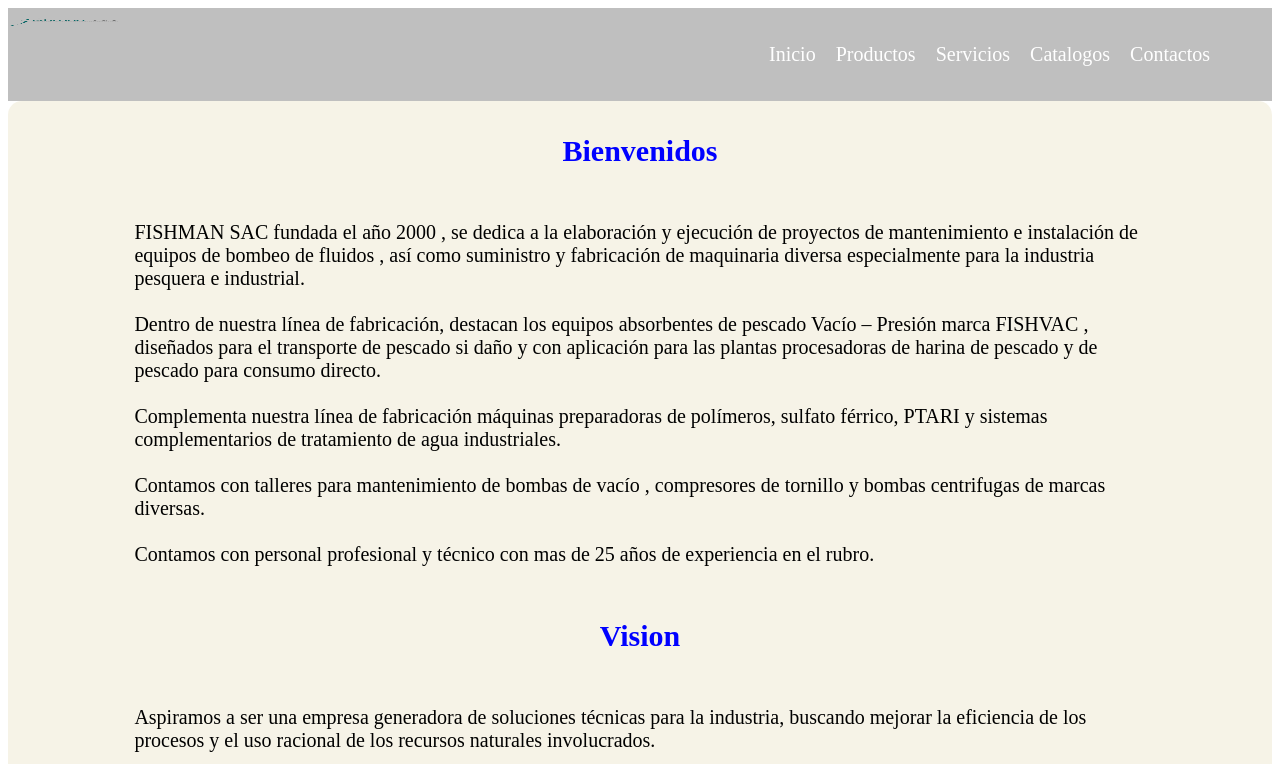
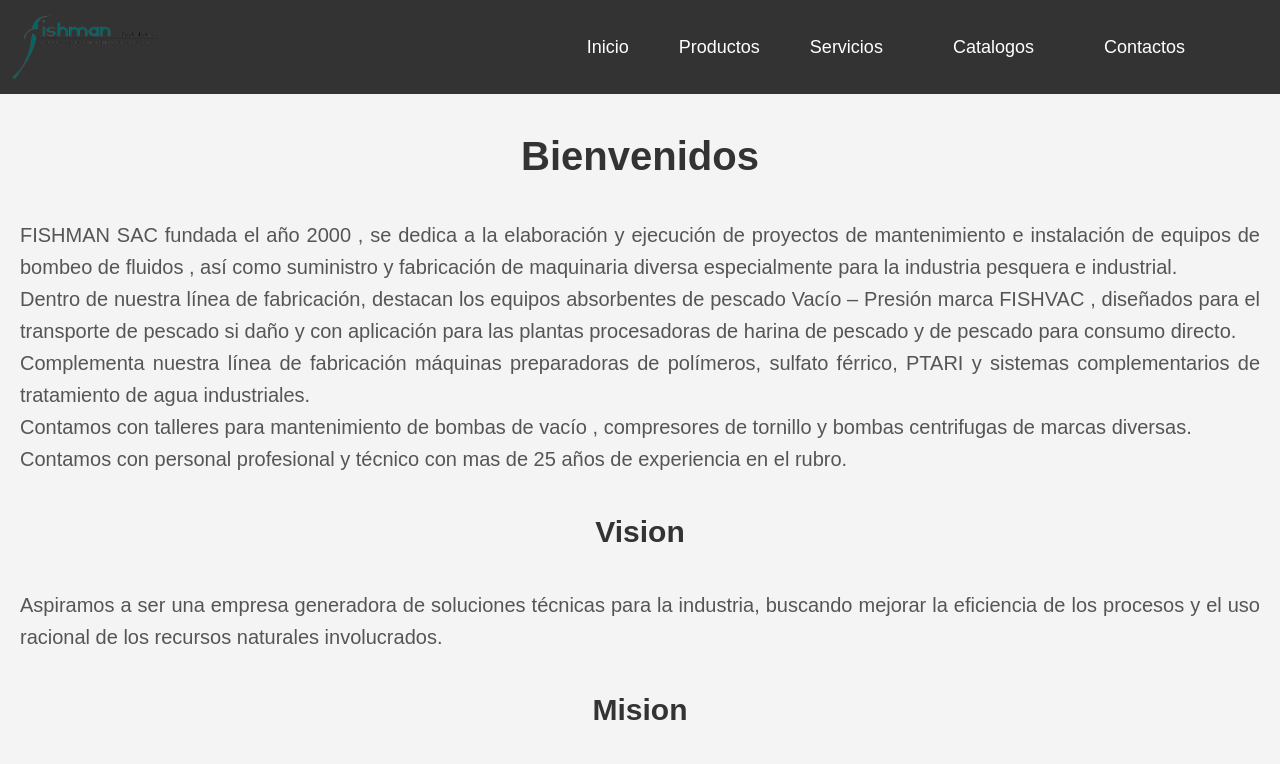
Before and after one commit to Fishman-SAC/Fishmn, a plain HTML site: page Index.html in a window 1280 px wide. Shown: the top 764 px of the page. Drawn offline with Linux system fonts and the light colour scheme.

```diff
--- a/Index.html
+++ b/Index.html
@@ -4,7 +4,7 @@
     <meta charset="UTF-8">
     <meta name="viewport" content="width=device-width, initial-scale=1.0">
     <link rel="stylesheet" href="Styles.css">
-    <title>Document</title>
+    <title>Landing Page Fishman</title>
 </head>
 <body>
 <header>
@@ -17,9 +17,9 @@
 
                 <li><a href="#">Inicio</a></li>
                     <li>
-                        <a href="#">Productos</a>
+                        <a href="Products.html">Productos</a>
                         <ul class="menu-vertical">
-                            <li><a href="#">Equipos absorbentes de pescado</a></li>
+                            <li><a href="Products.html/Filtros-rotativos">Equipos absorbentes de pescado</a></li>
                             <li><a href="#">Maquina preparadora de polímeros</a></li>
                             <li><a href="#">Filtros rotativos</a></li>
                             <li><a href="#">Sistemas de agitacion de líquidos</a></li>
@@ -55,38 +55,38 @@
 
         </nav>
 
-</header>
+</header
 <div class="Reading-layer">
 
     <div class="Welcome">
         <div class="centered-container">
-            <h2 class="subtitles">Bienvenidos</h2>
+            <h2 class="subtitles" id="Hwelcome">Bienvenidos</h2>
         </div>
-        <p class="paragraphs">
+        <p class="paragraphs" id="visionmision">
 
             FISHMAN SAC  fundada el año 2000 , se dedica a la elaboración y ejecución de proyectos de mantenimiento e instalación de equipos de bombeo de fluidos , así como suministro  y fabricación de maquinaria diversa especialmente para la industria pesquera e industrial.
-            <br><br>
+            <br>
             Dentro de nuestra línea de fabricación, destacan los  equipos absorbentes de pescado Vacío – Presión marca FISHVAC ,  diseñados para el transporte de pescado si daño y con aplicación para las plantas procesadoras de harina de pescado y de pescado para consumo directo.
-            <br><br>
+            <br>
             Complementa nuestra línea de fabricación máquinas preparadoras de polímeros, sulfato férrico, PTARI y sistemas complementarios de tratamiento de agua industriales.
-            <br><br>
+            <br>
             Contamos con talleres para mantenimiento de bombas de vacío , compresores de tornillo y bombas centrifugas de marcas diversas.
-            <br><br>
+            <br>
             Contamos con personal profesional y técnico con mas de 25 años de experiencia en el rubro.
             </p>
         </div>
-    <div class="About fishman">
+    <div class="About-fishman">
         <div class="centered-container">
-            <h2 class="subtitles">Vision</h2>
+            <h2 class="subtitles" id="hvimis">Vision</h2>
         </div>
-        <p class="paragraphs">
+        <p class="paragraphs" id="visionmision">
             Aspiramos a ser una empresa generadora de soluciones técnicas para la industria, buscando mejorar la eficiencia de los procesos y el uso racional de los recursos naturales involucrados.
         </p>
 
         <div class="centered-container">
-            <h2 class="subtitles">Mision</h2>
+            <h2 class="subtitles" id="hvimis">Mision</h2>
         </div>
-        <p class="paragraphs">
+        <p class="paragraphs" id="visionmision">
             Elaborar y ejecutar proyectos de ingeniería y mantenimiento para la industria, especialmente en el área de manejo de fluidos y sólidos en suspensión, con personal técnico y profesional calificado que asimile los adelantos tecnológicos disponibles a las necesidades de nuestros clientes y cuidado del medio ambiente. Alto compromiso con el cliente exige de nosotros, rapidez, efectividad y apoyo técnico permanente.
         </p>
     </div>
@@ -105,7 +105,7 @@
             Contamos en nuestros almacenes con un completo stock de repuestos, taller de mantenimiento y equipo técnico especializado a su disposición las 24 horas del día.
         </p>
         <br>
-            <div class="centered-container">
+        <div class="centered-container" id="Services-and-Pros">
             <ul>
                 <p class="paragraphs">Servicios</p>
                 <li>Elaboración del proyecto</li>
@@ -124,9 +124,8 @@
                 <li>Reducida relacion agua/pescado</li>
             </ul>
         </div>
+    </div>
 
-
-    </div>
 <div class="Principios">
     <div class="centered-container">
         <h2 class="subtitles">PRINCIPIO DE OPERACIÓN</h2>
@@ -214,6 +213,7 @@
 </div>
 
 
+
     <footer>
     <li>Contactos</li>
     </footer>
--- a/Styles.css
+++ b/Styles.css
@@ -1,101 +1,202 @@
-h2{
-    color:blue;
-    font-size: 30px;
+
+body {
+    font-family: Arial, sans-serif;
+    margin: 0;
+    padding: 0;
+    background-color: #f4f4f4;
+}
+
+h2.subtitles {
+    font-size: 24px;
+    color: #333;
+    text-align: center;
+    margin-bottom: 20px;
+    position: relative;
+    opacity: 0;
+    animation: fadeInUp 1s forwards;
+}
+
+p.paragraphs {
+    font-size: 16px;
+    color: #555;
+    line-height: 1.6;
+    text-align: justify;
+    margin: 0 20px;
+    opacity: 0;
+    animation: fadeIn 1.5s forwards;
+}
+
+.centered-container {
+    text-align: center;
+    margin: 40px 0;
+}
+
+.logo {
+    width: 150px;
+    animation: slideInLeft 1s;
+}
+
+
+/* Estilos para el Header */
+.navfish {
+    display: flex;
+    justify-content: space-between;
+    background-color: #333;
+    padding: 10px;
+}
+
+.navfish img.logo {
+    animation: bounceIn 1.5s;
+}
+
+.menu-horizontal {
+    list-style: none;
+    display: flex;
+    gap: 20px;
+    align-items: center;
+}
+
+.menu-horizontal li a {
+    color: white;
+    text-decoration: none;
+    font-size: 18px;
+    transition: color 0.3s ease;
+
+    padding: 15px;
+}
+
+.menu-horizontal li a:hover {
+    color: skyblue;
+}
+
+
+
+.menu-vertical {
+    display: none;
+    position: absolute;
+    background-color: #444;
+    padding: 10px;
+    list-style: none;
+    z-index: 100;
+}
+
+.menu-horizontal li:hover .menu-vertical {
+    display: block;
+    animation: fadeIn 0.5s ease-in-out;
+}
+
+.menu-vertical li a {
+    color: white;
+    font-size: 16px;
+    text-decoration: none;
 
 }
-P{
-    color: black;
-    font-size: 20px;
+
+.menu-vertical li a:hover {
+    color: #ff5733;
 }
-li{
+#Hwelcome{
+    font-size: 40px;
+}
+
+#hvimis{
+    font-size: 30px;
+}
+#visionmision {
     font-size: 20px;
 }
 
-body{
-    background-size: cover;
-
-
-}
-nav{
-    display: flex;
-    flex-direction: row;
-    align-items: top;
-    flex-direction: row;
-    background-color:rgba(128,128,128,50%);
-    font-size: 20px;
-
+/* Animaciones */
+@keyframes fadeIn {
+    from {
+        opacity: 0;
+    }
+    to {
+        opacity: 1;
+    }
 }
 
-.menu-horizontal{
-    display: flex;
-    flex-direction: row;
-    list-style: none;
+@keyframes fadeInUp {
+    from {
+        opacity: 0;
+        transform: translateY(20px);
+    }
+    to {
+        opacity: 1;
+        transform: translateY(0);
+    }
 }
 
-.menu-horizontal >li > a{
-    display: block;
-    padding: 15px 10px;
-    color: white;
-    text-decoration: none;
+@keyframes slideInLeft {
+    from {
+        transform: translateX(-100%);
+    }
+    to {
+        transform: translateX(0);
+    }
 }
 
-.menu-horizontal >li:hover{
- background-color:skyblue;
- opacity:10 px ;
- border-radius: 10px;
-
+@keyframes bounceIn {
+    0%, 20%, 50%, 80%, 100% {
+        transform: translateY(0);
+    }
+    40% {
+        transform: translateY(-20px);
+    }
+    60% {
+        transform: translateY(-10px);
+    }
 }
 
-.menu-vertical{
-    position: absolute;
-    display: none;
-    list-style: none;
-    width: 200px;
-    padding: 0;
-    background-color: gray;
-}
-
-.menu-horizontal li:hover .menu-vertical{
-    display: block;
-}
-.menu-vertical li:hover{
-    background-color: peru;
-    opacity: 10%;
-}
-
-.menu-vertical li a{
-    display: block;
-    color:white;
-    text-decoration: none;
-    padding: 15px 15px 15px 15px;
-
-}
-
-.logo{
-    width: 16%;
-    height: 9%;
-}
-
-.Reading-layer{
-    display: flex;
-    flex-direction: column;
-    background-color:rgb(237, 232, 208,50%);
-    border-radius: 14px;
+.Equipos, .Principios, .Aplicacion-harina-de-pescado, .Aplicacion-para-consumo, .Filtros-rotativos{
+    background-color: #fff;
+    margin: 20px auto;
+    padding: 20px;
+    box-shadow: 0px 0px 10px rgba(0, 0, 0, 0.1);
+    border-radius: 10px;
+    max-width: 1000px;
+    animation: fadeInUp 1s ease-in-out;
 }
 
 
-.centered-container {
-    display: flex;
-    align-items: center; /* Centra verticalmente */
-    justify-content: center; /* Centra horizontalmente, si también lo deseas */
-    height: 100px; /* Ajusta según sea necesario */
+button {
+    background-color: #ff5733;
+    color: white;
+    border: none;
+    padding: 10px 20px;
+    font-size: 18px;
+    cursor: pointer;
+    border-radius: 5px;
+    transition: background-color 0.3s ease, transform 0.3s ease;
 }
 
-.paragraphs{
-    margin-left:10%;
-    margin-right: 10%;
+button:hover {
+    background-color: #333;
+    transform: scale(1.05);
 }
 
-.Principios{
-   margin-top: 10%;
+/* Footer */
+footer {
+    background-color: #333;
+    color: white;
+    text-align: center;
+    padding: 20px 0;
+    font-size: 14px;
 }
+
+/* Responsive design */
+@media (max-width: 768px) {
+    .navfish {
+        flex-direction: column;
+        text-align: center;
+    }
+
+    .menu-horizontal {
+        flex-direction: column;
+    }
+
+    .Equipos, .Principios, .Aplicacion-harina-de-pescado, .Aplicacion-para-consumo, .Filtros-rotativos {
+        margin: 10px;
+        padding: 10px;
+    }
+}
```
Also changed, not shown: Catalogs.html (deleted), Products.html (deleted), Services.html (deleted). Lines whose indentation alone changed are shown as unchanged.
